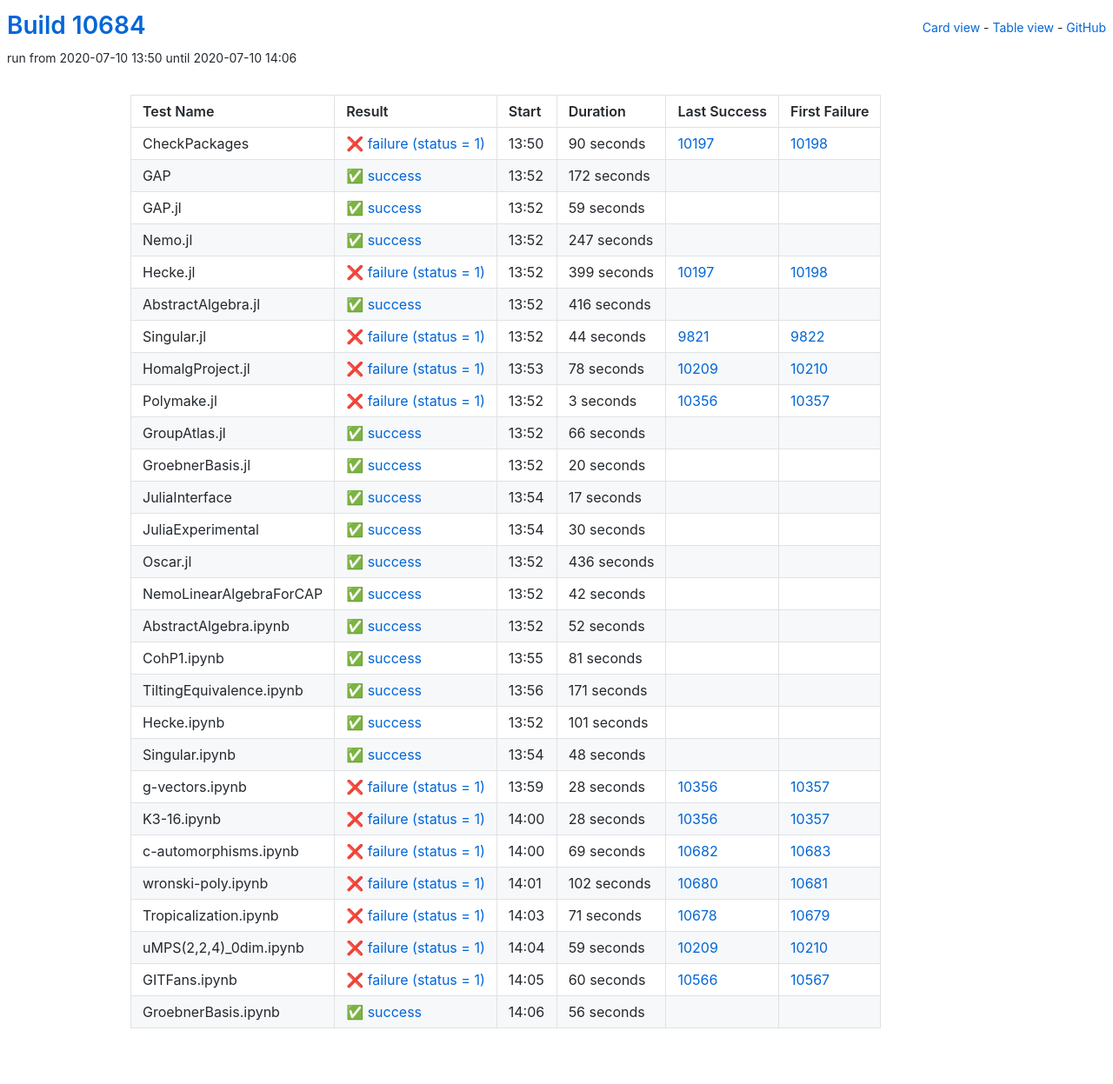
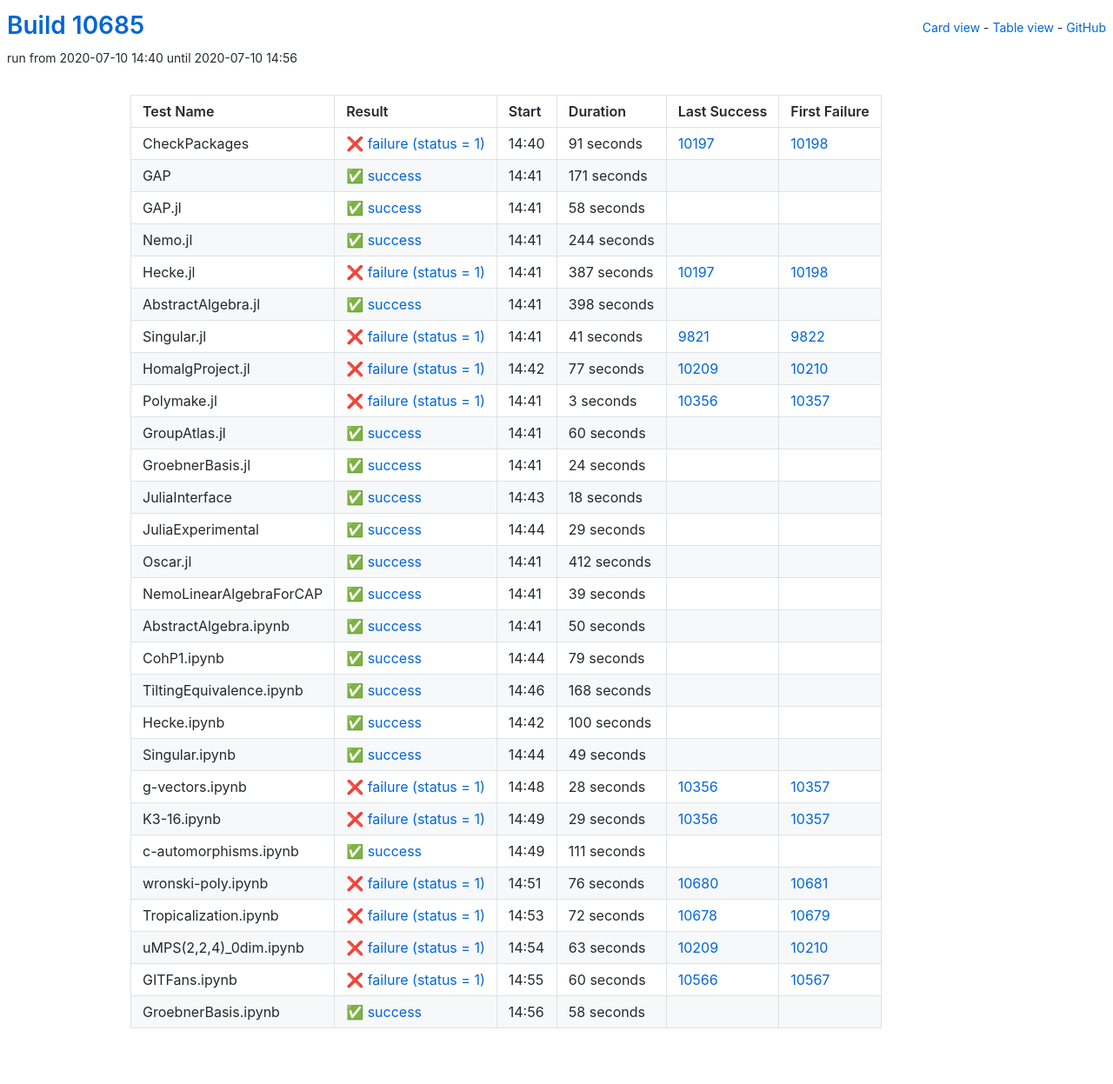
Before and after one commit to oscar-system/oscar-ci-status, a Jekyll site: the page built from table.html, in a window 1280 px wide. Shown: the whole page at 87% size. Built offline with Jekyll 4.4.1, drawn with Linux system fonts in a browser that asks for light colours.

Commit message:
Build #10685

```diff
--- a/_data/ci.yml
+++ b/_data/ci.yml
@@ -1,6 +1,6 @@
 ---
-build: 10684
-build_url: https://oscarci.mathematik.uni-kl.de/job/oscar/10684/
+build: 10685
+build_url: https://oscarci.mathematik.uni-kl.de/job/oscar/10685/
 job: oscar
 organization: oscar-system
 repo: oscar-ci-status
@@ -8,104 +8,104 @@
 tests:
 - name: CheckPackages
   id: checkpackages
-  log: https://oscarci.mathematik.uni-kl.de/job/oscar/10684/artifact/logs/build-10684/CheckPackages.log
-  start: 2020-07-10 13:50
+  log: https://oscarci.mathematik.uni-kl.de/job/oscar/10685/artifact/logs/build-10685/CheckPackages.log
+  start: 2020-07-10 14:40
   success: false
   exitcode: 1
   status: failure
-  duration: 90
+  duration: 91
   last_success: 10197
   last_success_url: https://oscarci.mathematik.uni-kl.de/job/oscar/10197/
   first_failure: 10198
   first_failure_url: https://oscarci.mathematik.uni-kl.de/job/oscar/10198/
 - name: GAP
   id: gap
-  log: https://oscarci.mathematik.uni-kl.de/job/oscar/10684/artifact/logs/build-10684/GAP.log
-  start: 2020-07-10 13:52
+  log: https://oscarci.mathematik.uni-kl.de/job/oscar/10685/artifact/logs/build-10685/GAP.log
+  start: 2020-07-10 14:41
   success: true
   exitcode: 0
   status: success
-  duration: 172
+  duration: 171
   last_success: false
   last_success_url:
   first_failure: false
   first_failure_url:
 - name: GAP.jl
   id: gap-jl
-  log: https://oscarci.mathematik.uni-kl.de/job/oscar/10684/artifact/logs/build-10684/GAP.jl.log
-  start: 2020-07-10 13:52
+  log: https://oscarci.mathematik.uni-kl.de/job/oscar/10685/artifact/logs/build-10685/GAP.jl.log
+  start: 2020-07-10 14:41
   success: true
   exitcode: 0
   status: success
-  duration: 59
+  duration: 58
   last_success: false
   last_success_url:
   first_failure: false
   first_failure_url:
 - name: Nemo.jl
   id: nemo-jl
-  log: https://oscarci.mathematik.uni-kl.de/job/oscar/10684/artifact/logs/build-10684/Nemo.jl.log
-  start: 2020-07-10 13:52
+  log: https://oscarci.mathematik.uni-kl.de/job/oscar/10685/artifact/logs/build-10685/Nemo.jl.log
+  start: 2020-07-10 14:41
   success: true
   exitcode: 0
   status: success
-  duration: 247
+  duration: 244
   last_success: false
   last_success_url:
   first_failure: false
   first_failure_url:
 - name: Hecke.jl
   id: hecke-jl
-  log: https://oscarci.mathematik.uni-kl.de/job/oscar/10684/artifact/logs/build-10684/Hecke.jl.log
-  start: 2020-07-10 13:52
+  log: https://oscarci.mathematik.uni-kl.de/job/oscar/10685/artifact/logs/build-10685/Hecke.jl.log
+  start: 2020-07-10 14:41
   success: false
   exitcode: 1
   status: failure
-  duration: 399
+  duration: 387
   last_success: 10197
   last_success_url: https://oscarci.mathematik.uni-kl.de/job/oscar/10197/
   first_failure: 10198
   first_failure_url: https://oscarci.mathematik.uni-kl.de/job/oscar/10198/
 - name: AbstractAlgebra.jl
   id: abstractalgebra-jl
-  log: https://oscarci.mathematik.uni-kl.de/job/oscar/10684/artifact/logs/build-10684/AbstractAlgebra.jl.log
-  start: 2020-07-10 13:52
+  log: https://oscarci.mathematik.uni-kl.de/job/oscar/10685/artifact/logs/build-10685/AbstractAlgebra.jl.log
+  start: 2020-07-10 14:41
   success: true
   exitcode: 0
   status: success
-  duration: 416
+  duration: 398
   last_success: false
   last_success_url:
   first_failure: false
   first_failure_url:
 - name: Singular.jl
   id: singular-jl
-  log: https://oscarci.mathematik.uni-kl.de/job/oscar/10684/artifact/logs/build-10684/Singular.jl.log
-  start: 2020-07-10 13:52
+  log: https://oscarci.mathematik.uni-kl.de/job/oscar/10685/artifact/logs/build-10685/Singular.jl.log
+  start: 2020-07-10 14:41
   success: false
   exitcode: 1
   status: failure
-  duration: 44
+  duration: 41
   last_success: 9821
   last_success_url: https://oscarci.mathematik.uni-kl.de/job/oscar/9821/
   first_failure: 9822
   first_failure_url: https://oscarci.mathematik.uni-kl.de/job/oscar/9822/
 - name: HomalgProject.jl
   id: homalgproject-jl
-  log: https://oscarci.mathematik.uni-kl.de/job/oscar/10684/artifact/logs/build-10684/HomalgProject.jl.log
-  start: 2020-07-10 13:53
+  log: https://oscarci.mathematik.uni-kl.de/job/oscar/10685/artifact/logs/build-10685/HomalgProject.jl.log
+  start: 2020-07-10 14:42
   success: false
   exitcode: 1
   status: failure
-  duration: 78
+  duration: 77
   last_success: 10209
   last_success_url: https://oscarci.mathematik.uni-kl.de/job/oscar/10209/
   first_failure: 10210
   first_failure_url: https://oscarci.mathematik.uni-kl.de/job/oscar/10210/
 - name: Polymake.jl
   id: polymake-jl
-  log: https://oscarci.mathematik.uni-kl.de/job/oscar/10684/artifact/logs/build-10684/Polymake.jl.log
-  start: 2020-07-10 13:52
+  log: https://oscarci.mathematik.uni-kl.de/job/oscar/10685/artifact/logs/build-10685/Polymake.jl.log
+  start: 2020-07-10 14:41
   success: false
   exitcode: 1
   status: failure
@@ -116,140 +116,140 @@
   first_failure_url: https://oscarci.mathematik.uni-kl.de/job/oscar/10357/
 - name: GroupAtlas.jl
   id: groupatlas-jl
-  log: https://oscarci.mathematik.uni-kl.de/job/oscar/10684/artifact/logs/build-10684/GroupAtlas.jl.log
-  start: 2020-07-10 13:52
+  log: https://oscarci.mathematik.uni-kl.de/job/oscar/10685/artifact/logs/build-10685/GroupAtlas.jl.log
+  start: 2020-07-10 14:41
   success: true
   exitcode: 0
   status: success
-  duration: 66
+  duration: 60
   last_success: false
   last_success_url:
   first_failure: false
   first_failure_url:
 - name: GroebnerBasis.jl
   id: groebnerbasis-jl
-  log: https://oscarci.mathematik.uni-kl.de/job/oscar/10684/artifact/logs/build-10684/GroebnerBasis.jl.log
-  start: 2020-07-10 13:52
+  log: https://oscarci.mathematik.uni-kl.de/job/oscar/10685/artifact/logs/build-10685/GroebnerBasis.jl.log
+  start: 2020-07-10 14:41
   success: true
   exitcode: 0
   status: success
-  duration: 20
+  duration: 24
   last_success: false
   last_success_url:
   first_failure: false
   first_failure_url:
 - name: JuliaInterface
   id: juliainterface
-  log: https://oscarci.mathematik.uni-kl.de/job/oscar/10684/artifact/logs/build-10684/JuliaInterface.log
-  start: 2020-07-10 13:54
+  log: https://oscarci.mathematik.uni-kl.de/job/oscar/10685/artifact/logs/build-10685/JuliaInterface.log
+  start: 2020-07-10 14:43
   success: true
   exitcode: 0
   status: success
-  duration: 17
+  duration: 18
   last_success: false
   last_success_url:
   first_failure: false
   first_failure_url:
 - name: JuliaExperimental
   id: juliaexperimental
-  log: https://oscarci.mathematik.uni-kl.de/job/oscar/10684/artifact/logs/build-10684/JuliaExperimental.log
-  start: 2020-07-10 13:54
+  log: https://oscarci.mathematik.uni-kl.de/job/oscar/10685/artifact/logs/build-10685/JuliaExperimental.log
+  start: 2020-07-10 14:44
   success: true
   exitcode: 0
   status: success
-  duration: 30
+  duration: 29
   last_success: false
   last_success_url:
   first_failure: false
   first_failure_url:
 - name: Oscar.jl
   id: oscar-jl
-  log: https://oscarci.mathematik.uni-kl.de/job/oscar/10684/artifact/logs/build-10684/Oscar.jl.log
-  start: 2020-07-10 13:52
+  log: https://oscarci.mathematik.uni-kl.de/job/oscar/10685/artifact/logs/build-10685/Oscar.jl.log
+  start: 2020-07-10 14:41
   success: true
   exitcode: 0
   status: success
-  duration: 436
+  duration: 412
   last_success: false
   last_success_url:
   first_failure: false
   first_failure_url:
 - name: NemoLinearAlgebraForCAP
   id: nemolinearalgebraforcap
-  log: https://oscarci.mathematik.uni-kl.de/job/oscar/10684/artifact/logs/build-10684/NemoLinearAlgebraForCAP.log
-  start: 2020-07-10 13:52
+  log: https://oscarci.mathematik.uni-kl.de/job/oscar/10685/artifact/logs/build-10685/NemoLinearAlgebraForCAP.log
+  start: 2020-07-10 14:41
   success: true
   exitcode: 0
   status: success
-  duration: 42
+  duration: 39
   last_success: false
   last_success_url:
   first_failure: false
   first_failure_url:
 - name: AbstractAlgebra.ipynb
   id: abstractalgebra-ipynb
-  log: https://oscarci.mathematik.uni-kl.de/job/oscar/10684/artifact/logs/build-10684/AbstractAlgebra.ipynb.log
-  start: 2020-07-10 13:52
+  log: https://oscarci.mathematik.uni-kl.de/job/oscar/10685/artifact/logs/build-10685/AbstractAlgebra.ipynb.log
+  start: 2020-07-10 14:41
   success: true
   exitcode: 0
   status: success
-  duration: 52
+  duration: 50
   last_success: false
   last_success_url:
   first_failure: false
   first_failure_url:
 - name: CohP1.ipynb
   id: cohp1-ipynb
-  log: https://oscarci.mathematik.uni-kl.de/job/oscar/10684/artifact/logs/build-10684/CohP1.ipynb.log
-  start: 2020-07-10 13:55
+  log: https://oscarci.mathematik.uni-kl.de/job/oscar/10685/artifact/logs/build-10685/CohP1.ipynb.log
+  start: 2020-07-10 14:44
   success: true
   exitcode: 0
   status: success
-  duration: 81
+  duration: 79
   last_success: false
   last_success_url:
   first_failure: false
   first_failure_url:
 - name: TiltingEquivalence.ipynb
   id: tiltingequivalence-ipynb
-  log: https://oscarci.mathematik.uni-kl.de/job/oscar/10684/artifact/logs/build-10684/TiltingEquivalence.ipynb.log
-  start: 2020-07-10 13:56
+  log: https://oscarci.mathematik.uni-kl.de/job/oscar/10685/artifact/logs/build-10685/TiltingEquivalence.ipynb.log
+  start: 2020-07-10 14:46
   success: true
   exitcode: 0
   status: success
-  duration: 171
+  duration: 168
   last_success: false
   last_success_url:
   first_failure: false
   first_failure_url:
 - name: Hecke.ipynb
   id: hecke-ipynb
-  log: https://oscarci.mathematik.uni-kl.de/job/oscar/10684/artifact/logs/build-10684/Hecke.ipynb.log
-  start: 2020-07-10 13:52
+  log: https://oscarci.mathematik.uni-kl.de/job/oscar/10685/artifact/logs/build-10685/Hecke.ipynb.log
+  start: 2020-07-10 14:42
   success: true
   exitcode: 0
   status: success
-  duration: 101
+  duration: 100
   last_success: false
   last_success_url:
   first_failure: false
   first_failure_url:
 - name: Singular.ipynb
   id: singular-ipynb
-  log: https://oscarci.mathematik.uni-kl.de/job/oscar/10684/artifact/logs/build-10684/Singular.ipynb.log
-  start: 2020-07-10 13:54
+  log: https://oscarci.mathematik.uni-kl.de/job/oscar/10685/artifact/logs/build-10685/Singular.ipynb.log
+  start: 2020-07-10 14:44
   success: true
   exitcode: 0
   status: success
-  duration: 48
+  duration: 49
   last_success: false
   last_success_url:
   first_failure: false
   first_failure_url:
 - name: g-vectors.ipynb
   id: g-vectors-ipynb
-  log: https://oscarci.mathematik.uni-kl.de/job/oscar/10684/artifact/logs/build-10684/g-vectors.ipynb.log
-  start: 2020-07-10 13:59
+  log: https://oscarci.mathematik.uni-kl.de/job/oscar/10685/artifact/logs/build-10685/g-vectors.ipynb.log
+  start: 2020-07-10 14:48
   success: false
   exitcode: 1
   status: failure
@@ -260,68 +260,68 @@
   first_failure_url: https://oscarci.mathematik.uni-kl.de/job/oscar/10357/
 - name: K3-16.ipynb
   id: k3-16-ipynb
-  log: https://oscarci.mathematik.uni-kl.de/job/oscar/10684/artifact/logs/build-10684/K3-16.ipynb.log
-  start: 2020-07-10 14:00
+  log: https://oscarci.mathematik.uni-kl.de/job/oscar/10685/artifact/logs/build-10685/K3-16.ipynb.log
+  start: 2020-07-10 14:49
   success: false
   exitcode: 1
   status: failure
-  duration: 28
+  duration: 29
   last_success: 10356
   last_success_url: https://oscarci.mathematik.uni-kl.de/job/oscar/10356/
   first_failure: 10357
   first_failure_url: https://oscarci.mathematik.uni-kl.de/job/oscar/10357/
 - name: c-automorphisms.ipynb
   id: c-automorphisms-ipynb
-  log: https://oscarci.mathematik.uni-kl.de/job/oscar/10684/artifact/logs/build-10684/c-automorphisms.ipynb.log
-  start: 2020-07-10 14:00
+  log: https://oscarci.mathematik.uni-kl.de/job/oscar/10685/artifact/logs/build-10685/c-automorphisms.ipynb.log
+  start: 2020-07-10 14:49
+  success: true
+  exitcode: 0
+  status: success
+  duration: 111
+  last_success: false
+  last_success_url:
+  first_failure: false
+  first_failure_url:
+- name: wronski-poly.ipynb
+  id: wronski-poly-ipynb
+  log: https://oscarci.mathematik.uni-kl.de/job/oscar/10685/artifact/logs/build-10685/wronski-poly.ipynb.log
+  start: 2020-07-10 14:51
   success: false
   exitcode: 1
   status: failure
-  duration: 69
-  last_success: 10682
-  last_success_url: https://oscarci.mathematik.uni-kl.de/job/oscar/10682/
-  first_failure: 10683
-  first_failure_url: https://oscarci.mathematik.uni-kl.de/job/oscar/10683/
-- name: wronski-poly.ipynb
-  id: wronski-poly-ipynb
-  log: https://oscarci.mathematik.uni-kl.de/job/oscar/10684/artifact/logs/build-10684/wronski-poly.ipynb.log
-  start: 2020-07-10 14:01
-  success: false
-  exitcode: 1
-  status: failure
-  duration: 102
+  duration: 76
   last_success: 10680
   last_success_url: https://oscarci.mathematik.uni-kl.de/job/oscar/10680/
   first_failure: 10681
   first_failure_url: https://oscarci.mathematik.uni-kl.de/job/oscar/10681/
 - name: Tropicalization.ipynb
   id: tropicalization-ipynb
-  log: https://oscarci.mathematik.uni-kl.de/job/oscar/10684/artifact/logs/build-10684/Tropicalization.ipynb.log
-  start: 2020-07-10 14:03
+  log: https://oscarci.mathematik.uni-kl.de/job/oscar/10685/artifact/logs/build-10685/Tropicalization.ipynb.log
+  start: 2020-07-10 14:53
   success: false
   exitcode: 1
   status: failure
-  duration: 71
+  duration: 72
   last_success: 10678
   last_success_url: https://oscarci.mathematik.uni-kl.de/job/oscar/10678/
   first_failure: 10679
   first_failure_url: https://oscarci.mathematik.uni-kl.de/job/oscar/10679/
 - name: uMPS(2,2,4)_0dim.ipynb
   id: umps-2-2-4-0dim-ipynb
-  log: https://oscarci.mathematik.uni-kl.de/job/oscar/10684/artifact/logs/build-10684/uMPS-2-2-4-_0dim.ipynb.log
-  start: 2020-07-10 14:04
+  log: https://oscarci.mathematik.uni-kl.de/job/oscar/10685/artifact/logs/build-10685/uMPS-2-2-4-_0dim.ipynb.log
+  start: 2020-07-10 14:54
   success: false
   exitcode: 1
   status: failure
-  duration: 59
+  duration: 63
   last_success: 10209
   last_success_url: https://oscarci.mathematik.uni-kl.de/job/oscar/10209/
   first_failure: 10210
   first_failure_url: https://oscarci.mathematik.uni-kl.de/job/oscar/10210/
 - name: GITFans.ipynb
   id: gitfans-ipynb
-  log: https://oscarci.mathematik.uni-kl.de/job/oscar/10684/artifact/logs/build-10684/GITFans.ipynb.log
-  start: 2020-07-10 14:05
+  log: https://oscarci.mathematik.uni-kl.de/job/oscar/10685/artifact/logs/build-10685/GITFans.ipynb.log
+  start: 2020-07-10 14:55
   success: false
   exitcode: 1
   status: failure
@@ -332,12 +332,12 @@
   first_failure_url: https://oscarci.mathematik.uni-kl.de/job/oscar/10567/
 - name: GroebnerBasis.ipynb
   id: groebnerbasis-ipynb
-  log: https://oscarci.mathematik.uni-kl.de/job/oscar/10684/artifact/logs/build-10684/GroebnerBasis.ipynb.log
-  start: 2020-07-10 14:06
+  log: https://oscarci.mathematik.uni-kl.de/job/oscar/10685/artifact/logs/build-10685/GroebnerBasis.ipynb.log
+  start: 2020-07-10 14:56
   success: true
   exitcode: 0
   status: success
-  duration: 56
+  duration: 58
   last_success: false
   last_success_url:
   first_failure: false
```
Also changed, not shown: README.md.
